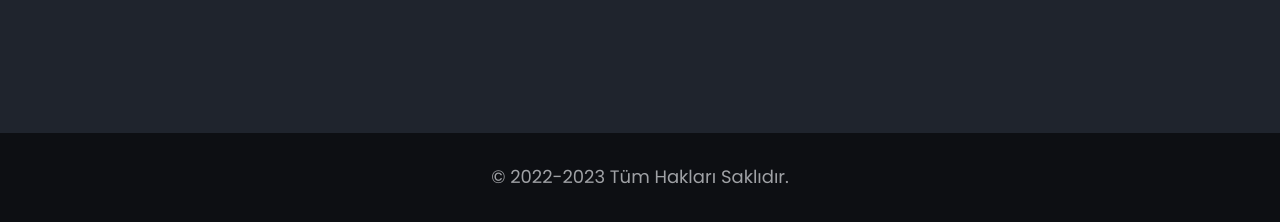
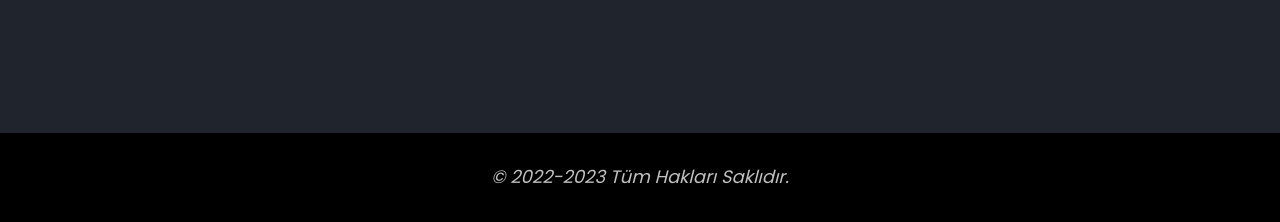
Before and after one commit to Loure771/shdmrt.github.io, a plain HTML site: page index.html in a window 1280 px wide. Shown: the part 692-914 px from the top of the page. Drawn offline with nearby package versions, Linux system fonts and the light colour scheme; a web font is replaced by a local one.

Commit message:
salih
dsadsa

```diff
--- a/index.html
+++ b/index.html
@@ -5,7 +5,7 @@
     <meta name="viewport" content="width=device-width, initial-scale=1.0" />
     <link rel="stylesheet" href="main.css" type="text/css">
     <link rel="icon" href="images/profile-icon-1.png" type="image/x-icon">
-    <script src="https://cdnjs.cloudflare.com/ajax/libs/jquery/3.6.3/jquery.min.js" integrity="sha512-STof4xm1wgkfm7heWqFJVn58Hm3EtS31XFaagaa8VMReCXAkQnJZ+jEy8PCC/iT18dFy95WcExNHFTqLyp72eQ==" crossorigin="anonymous" referrerpolicy="no-referrer"></script>
+    <script src="https://cdnjs.cloudflare.com/ajax/libs/jquery/3.6.3/jquery.min.js"></script>
     <title>Hakkında</title>
 
     <link rel="stylesheet" href="https://cdnjs.cloudflare.com/ajax/libs/font-awesome/6.3.0/css/all.min.css" integrity="sha512-SzlrxWUlpfuzQ+pcUCosxcglQRNAq/DZjVsC0lE40xsADsfeQoEypE+enwcOiGjk/bSuGGKHEyjSoQ1zVisanQ==" crossorigin="anonymous" referrerpolicy="no-referrer" />
--- a/main.css
+++ b/main.css
@@ -334,6 +334,8 @@ form input:focus{
 }
 
 .froter{
+    color: #C0C0C0;
+    font-style: italic;
     padding-top: 30px;
     text-align: center;
     margin-bottom: 0;
@@ -512,4 +514,6 @@ form input:focus{
         height: 100px;
     }
 
+
+
     }
--- a/script.js
+++ b/script.js
@@ -27,6 +27,6 @@ window.addEventListener("scroll", () => {
 })
 
 $(window).on('load',function(){
-    $(".loader").fadeOut(1000);
-    $(".content").fadeIn(10000);
+    $(".loader").fadeOut(1350);
+    $(".content").fadeIn(4850);
 });
```
